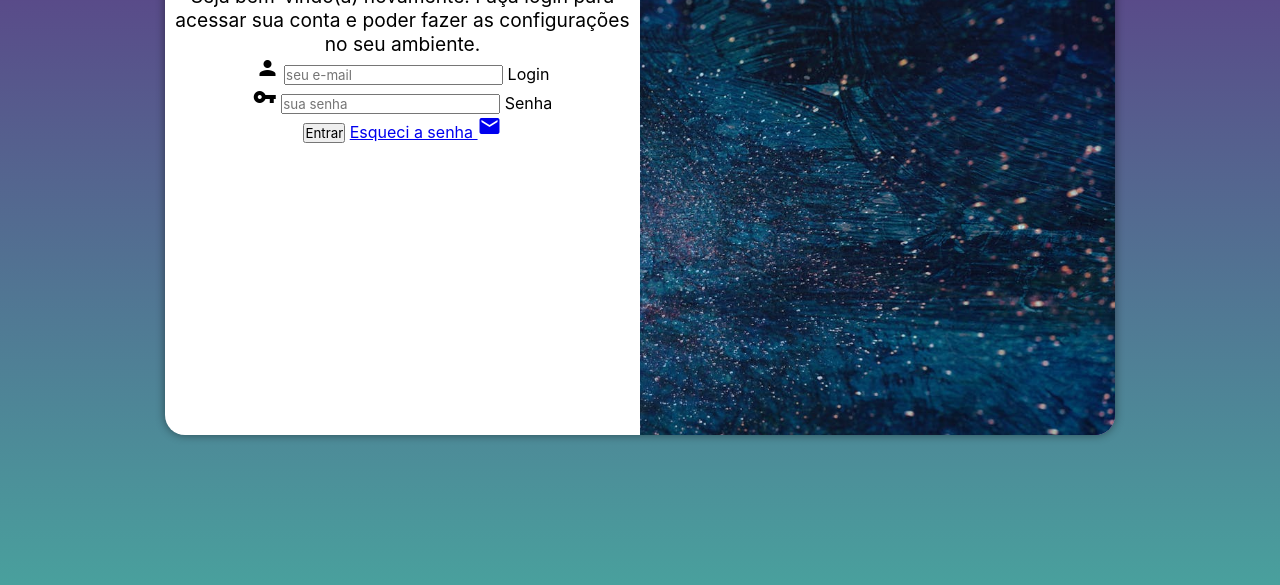
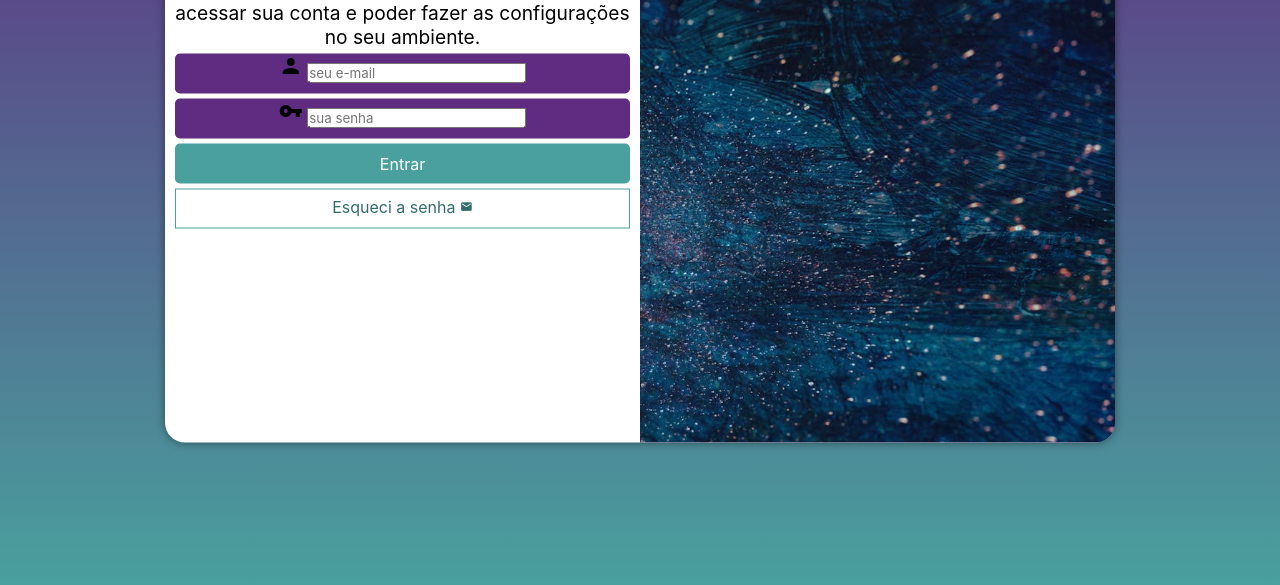
Before and after one commit to wandderley/projeto-login, a plain HTML site: page index.html in a window 1280 px wide. Shown: the part 215-800 px from the top of the page. Drawn offline with Linux system fonts and the light colour scheme.

Commit message:
formatação do formulário

```diff
--- a/estilos/media-query.css
+++ b/estilos/media-query.css
@@ -29,7 +29,6 @@ TV: acima de 1200px
         width: 70%;
         height: 100%;
     }
-
 }
 
 @media screen and (min-width: 992px) {
--- a/estilos/style.css
+++ b/estilos/style.css
@@ -40,7 +40,7 @@ section#login {
 
     background-color: white;
     width: 250px;
-    height: 500px;
+    height: 515px;
     border-radius: 20px;
     box-shadow: 0px 0px 10px rgba(0, 0, 0, 0.450);
 
@@ -69,3 +69,54 @@ div#formulario {
 div#formulario > p {
     font-size: 0.8em;
 }
+
+form > div.campo {
+    background-color: #5f2c82;
+    display: block;
+    width: 100%;
+    height: 40px;
+    border-radius: 5px;
+    margin: 5px 0px;
+}
+
+div.campo > label {
+    display: none;
+}
+
+form > input[type= submit] {
+    display: block;
+    font-size: 1em;
+    width: 100%;
+    height: 40px;
+    background-color: #49a09d;
+    color: white;
+    border: none;
+    border-radius: 5px;
+    cursor: pointer;
+}
+
+form > input[type= submit]:hover {
+    background-color: #63ceca;
+}
+
+form > a.botao {
+    display: block;
+    text-align: center;
+    font-size: 1em;
+    width: 100%;
+    height: 40px;
+    padding-top: 7px;
+    margin-top: 5px;
+    background-color: white;
+    color: #326d6b;
+    border: 1px solid #49a09d;
+    text-decoration: none;
+}
+
+form > a.botao > span {
+    font-size: 0.8em;
+}
+
+form > a.botao:hover {
+    background-color: #63ceca;
+}
--- a/index.html
+++ b/index.html
@@ -30,7 +30,7 @@
                         <label for="isenha">Senha</label>
                     </div>
                     <input type="submit" value="Entrar">
-                    <a href="esqueci.html">
+                    <a href="esqueci.html" class="botao">
                         Esqueci a senha <span class="material-icons">mail</span>
                     </a>
                 </form>
```
